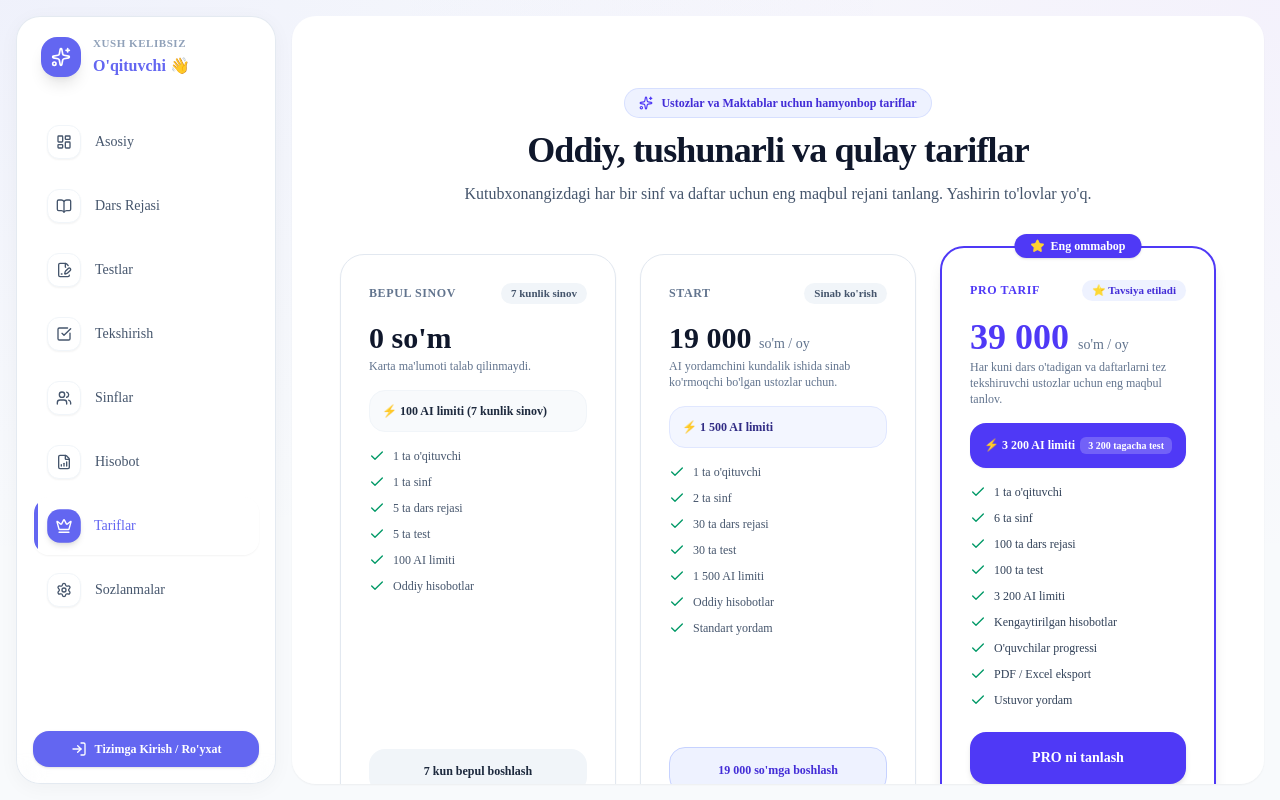
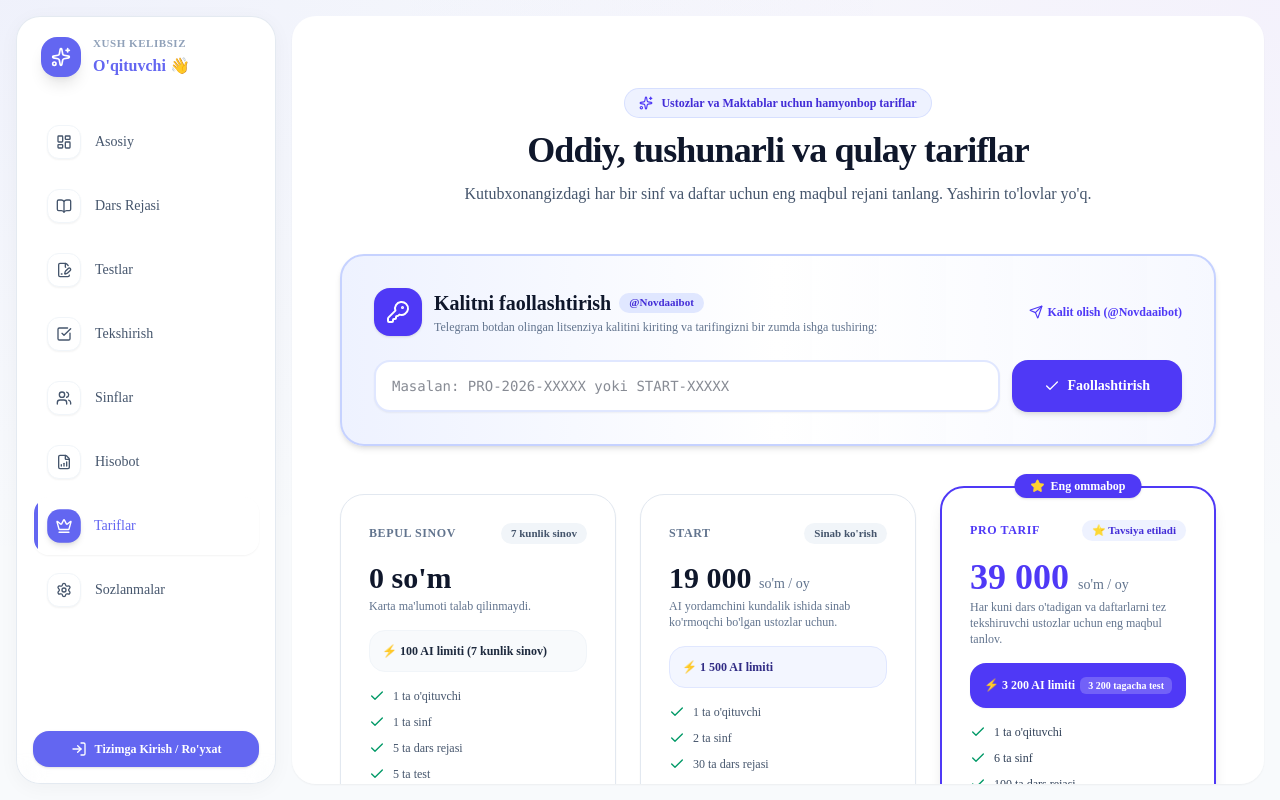
Before and after one commit to tunefinder/maktab_ai, a Next.js app: page /pricing in a window 1280 px wide. Built offline with nearby package versions, Linux system fonts and the light colour scheme; no server answers.

Commit message:
fix(pricing): move license key activation card to the very top of pricing page

```diff
--- a/src/app/pricing/page.tsx
+++ b/src/app/pricing/page.tsx
@@ -123,7 +123,67 @@ export default function PricingPage() {
         </p>
       </div>
 
-      {/* 2. Current Subscription Status Card (If Logged In) */}
+      {/* 2. License Key Quick Activation Card (Prominently at the Top) */}
+      <div className="bg-gradient-to-r from-indigo-50 via-white to-indigo-50/50 dark:from-slate-900 dark:via-indigo-950/40 dark:to-slate-900 rounded-3xl p-6 sm:p-8 border-2 border-indigo-200 dark:border-indigo-800 shadow-md space-y-5">
+        <div className="flex flex-col sm:flex-row sm:items-center justify-between gap-3">
+          <div className="flex items-center gap-3">
+            <div className="p-3 bg-indigo-600 text-white rounded-2xl shadow-sm">
+              <KeyRound className="w-6 h-6" />
+            </div>
+            <div>
+              <h2 className="text-lg sm:text-xl font-black text-slate-900 dark:text-slate-100 flex items-center gap-2">
+                <span>Kalitni faollashtirish</span>
+                <span className="px-2.5 py-0.5 bg-indigo-100 dark:bg-indigo-900/60 text-indigo-700 dark:text-indigo-300 text-[11px] font-bold rounded-full">
+                  @Novdaaibot
+                </span>
+              </h2>
+              <p className="text-xs text-slate-500 dark:text-slate-400 mt-0.5">
+                Telegram botdan olingan litsenziya kalitini kiriting va tarifingizni bir zumda ishga tushiring:
+              </p>
+            </div>
+          </div>
+
+          <a
+            href="https://t.me/Novdaaibot"
+            target="_blank"
+            rel="noopener noreferrer"
+            className="self-start sm:self-auto text-xs font-bold text-indigo-600 hover:text-indigo-700 dark:text-indigo-400 flex items-center gap-1 hover:underline"
+          >
+            <Send className="w-3.5 h-3.5" />
+            <span>Kalit olish (@Novdaaibot)</span>
+          </a>
+        </div>
+
+        <form onSubmit={handleActivate} className="flex flex-col sm:flex-row gap-3 pt-1">
+          <input
+            type="text"
+            placeholder="Masalan: PRO-2026-XXXXX yoki START-XXXXX"
+            value={licenseKey}
+            onChange={(e) => setLicenseKey(e.target.value)}
+            disabled={activating}
+            className="flex-1 px-4 py-3.5 text-sm bg-white dark:bg-slate-800/90 border-2 border-indigo-100 dark:border-slate-700 rounded-2xl focus:outline-hidden focus:ring-2 focus:ring-indigo-500 font-mono shadow-xs"
+          />
+          <button
+            type="submit"
+            disabled={activating}
+            className="px-8 py-3.5 bg-indigo-600 hover:bg-indigo-700 disabled:opacity-50 text-white font-black text-sm rounded-2xl shadow-md hover:shadow-indigo-500/20 flex items-center justify-center gap-2 transition-all shrink-0 active:scale-98"
+          >
+            {activating ? (
+              <>
+                <RefreshCw className="w-4 h-4 animate-spin" />
+                <span>Tekshirilmoqda...</span>
+              </>
+            ) : (
+              <>
+                <Check className="w-4 h-4" />
+                <span>Faollashtirish</span>
+              </>
+            )}
+          </button>
+        </form>
+      </div>
+
+      {/* 3. Current Subscription Status Card (If Logged In) */}
       {status && (
         <div className="bg-white dark:bg-slate-900 rounded-3xl p-6 sm:p-7 border border-slate-200 dark:border-slate-800 shadow-xs flex flex-col md:flex-row md:items-center justify-between gap-6">
           <div className="space-y-2">
@@ -618,51 +678,6 @@ export default function PricingPage() {
         </a>
       </div>
 
-      {/* 7. License Key Activation Card */}
-      <div className="bg-white dark:bg-slate-900 rounded-3xl p-6 sm:p-8 border border-slate-200 dark:border-slate-800 shadow-xs space-y-6">
-        <div className="flex items-center gap-3">
-          <div className="p-3 bg-indigo-50 dark:bg-indigo-950/60 text-indigo-600 dark:text-indigo-400 rounded-2xl">
-            <KeyRound className="w-6 h-6" />
-          </div>
-          <div>
-            <h2 className="text-xl font-bold text-slate-900 dark:text-slate-100">
-              Telegram Bot orqali olingan kalit bormi?
-            </h2>
-            <p className="text-xs text-slate-500 mt-0.5">
-              @Novdaaibot orqali to'lov qilib olgan kalitingizni kiriting va tarifingizni bir zumda faollashtiring.
-            </p>
-          </div>
-        </div>
-
-        <form onSubmit={handleActivate} className="flex flex-col sm:flex-row gap-3">
-          <input
-            type="text"
-            placeholder="Masalan: PRO-2026-XXXXX yoki START-XXXXX"
-            value={licenseKey}
-            onChange={(e) => setLicenseKey(e.target.value)}
-            disabled={activating}
-            className="flex-1 px-4 py-3.5 text-sm bg-slate-50 dark:bg-slate-800/80 border border-slate-200 dark:border-slate-700 rounded-2xl focus:outline-hidden focus:ring-2 focus:ring-indigo-500 font-mono"
-          />
-          <button
-            type="submit"
-            disabled={activating}
-            className="px-7 py-3.5 bg-indigo-600 hover:bg-indigo-700 disabled:opacity-50 text-white font-bold text-sm rounded-2xl shadow-sm flex items-center justify-center gap-2 transition-all shrink-0 active:scale-98"
-          >
-            {activating ? (
-              <>
-                <RefreshCw className="w-4 h-4 animate-spin" />
-                <span>Tekshirilmoqda...</span>
-              </>
-            ) : (
-              <>
-                <Check className="w-4 h-4" />
-                <span>Faollashtirish</span>
-              </>
-            )}
-          </button>
-        </form>
-      </div>
-
       {/* Info Modal Component */}
       <AiLimitInfoModal
         isOpen={isInfoModalOpen}
```
